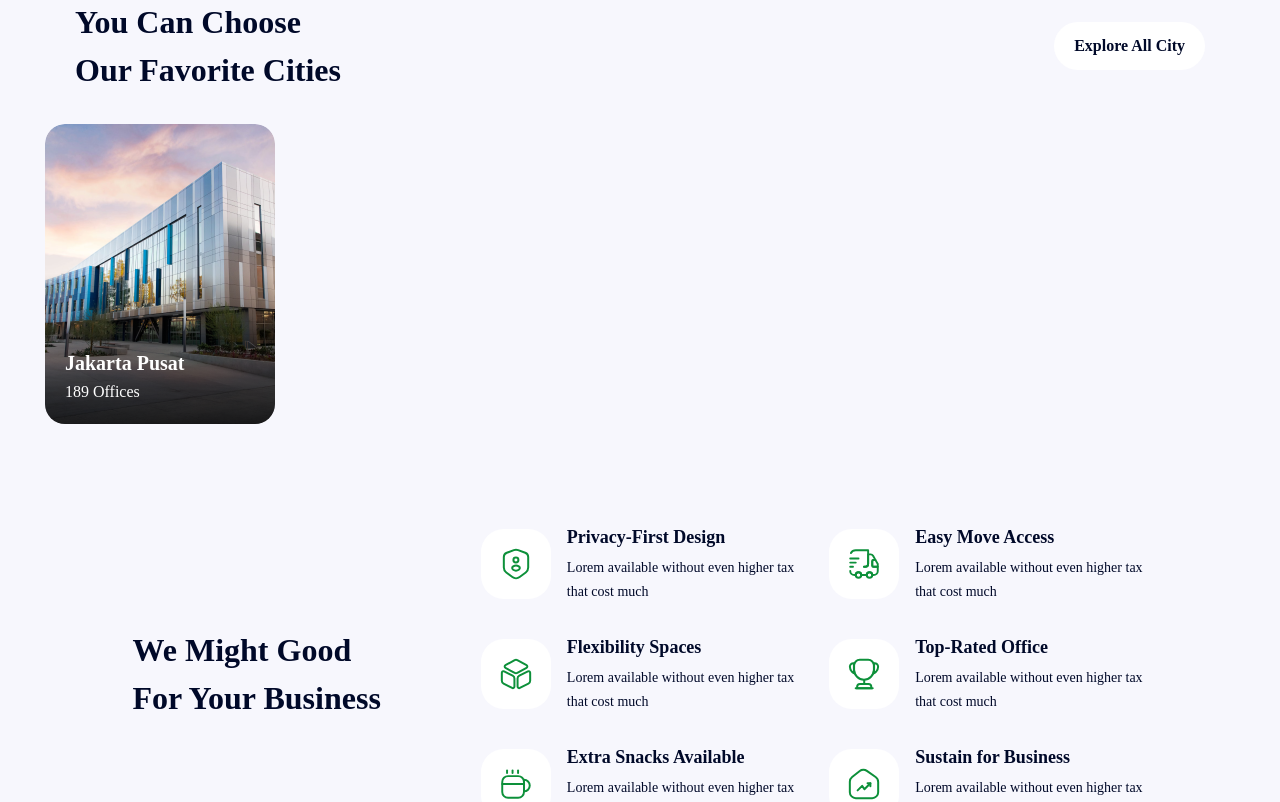
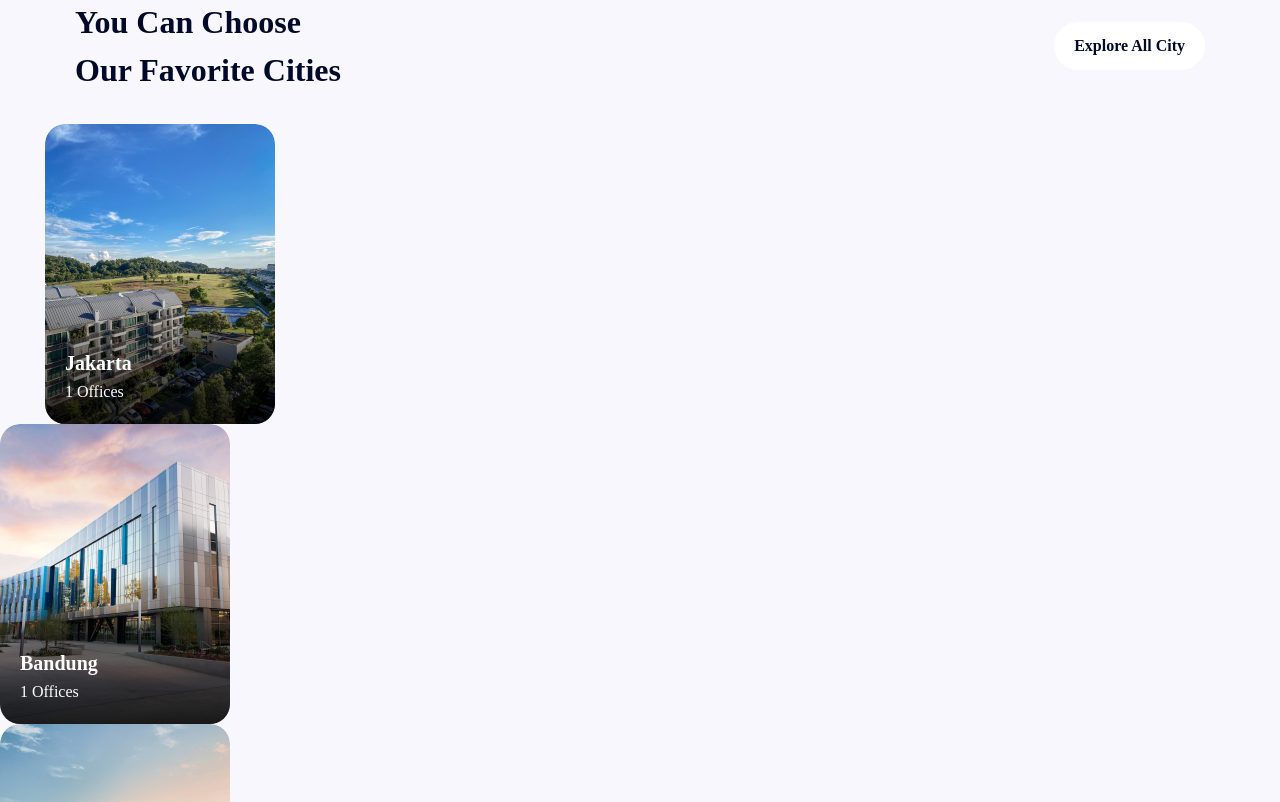
Before and after one commit to IzzaWildanRidhoni/superoffice-nextjs, a Next.js app: page / in a window 1280 px wide. Shown: the part 1180-1982 px from the top of the page. Built offline with nearby package versions, Linux system fonts and the light colour scheme.

Commit message:
city dan props city

```diff
--- a/features/cities/components/CityCard.tsx
+++ b/features/cities/components/CityCard.tsx
@@ -1,19 +1,25 @@
-export default function CityCard() {
+import { City } from "../types/city.types";
+import Image from "next/image";
+import Link from "next/link";
+
+export default function CityCard({ city }: { city: City }) {
   return (
-    <a href="city-details.html" className="card">
+    <Link href={`/city/${city.slug}`} className="card">
       <div className="relative flex shrink-0 w-[230px] h-[300px] rounded-[20px] overflow-hidden">
         <div className="relative flex flex-col justify-end w-full h-full p-5 gap-[2px] bg-[linear-gradient(180deg,_rgba(0,0,0,0)_49.87%,_rgba(0,0,0,0.8)_100%)] z-10">
           <h3 className="font-bold text-xl leading-[30px] text-white">
-            Jakarta Pusat
+            {city.name}
           </h3>
-          <p className="text-white">189 Offices</p>
+          <p className="text-white">{city.officeCount} Offices</p>
         </div>
-        <img
-          src="/assets/images/thumbnails/thumbnails-2.png"
+        <Image
+          width={120}
+          height={200}
+          src={city.image}
           className="absolute w-full h-full object-cover"
           alt="thumbnails"
         />
       </div>
-    </a>
+    </Link>
   );
 }
--- a/features/cities/sections/CitiesSection.tsx
+++ b/features/cities/sections/CitiesSection.tsx
@@ -1,4 +1,5 @@
 import CityCard from "../components/CityCard";
+import { cities } from "../data/cities.mock";
 
 export default function CitiesSection() {
   return (
@@ -17,9 +18,14 @@ export default function CitiesSection() {
       </div>
       <div className="swiper w-full">
         <div className="swiper-wrapper">
-          <div className="swiper-slide !w-fit first-of-type:pl-[calc((100%-1130px-60px)/2)] last-of-type:pr-[calc((100%-1130px-60px)/2)]">
-            <CityCard />
-          </div>
+          {cities.map((city) => (
+            <div
+              key={city.id}
+              className="swiper-slide !w-fit first-of-type:pl-[calc((100%-1130px-60px)/2)] last-of-type:pr-[calc((100%-1130px-60px)/2)]"
+            >
+              <CityCard city={city} />
+            </div>
+          ))}
         </div>
       </div>
     </section>
```
